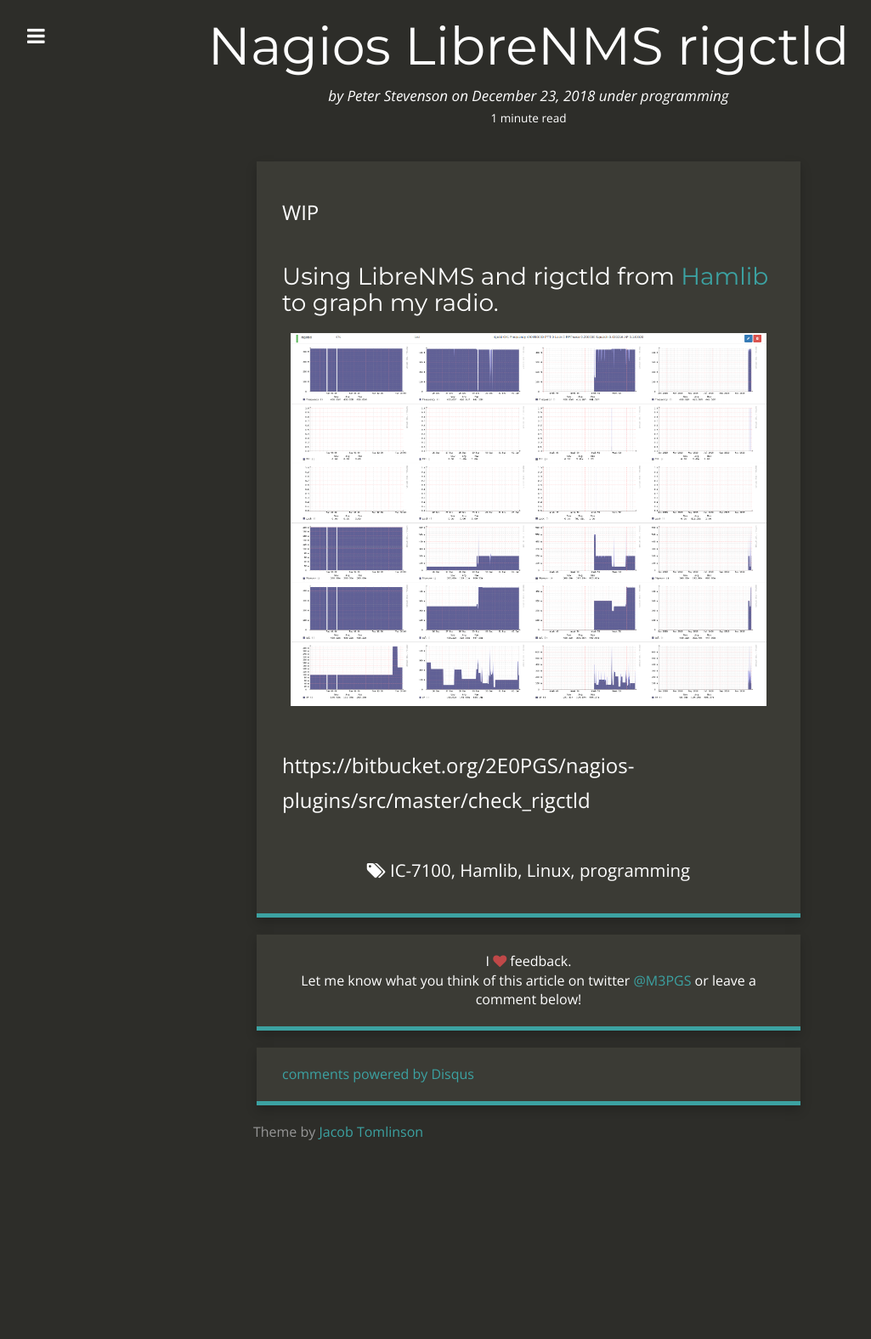
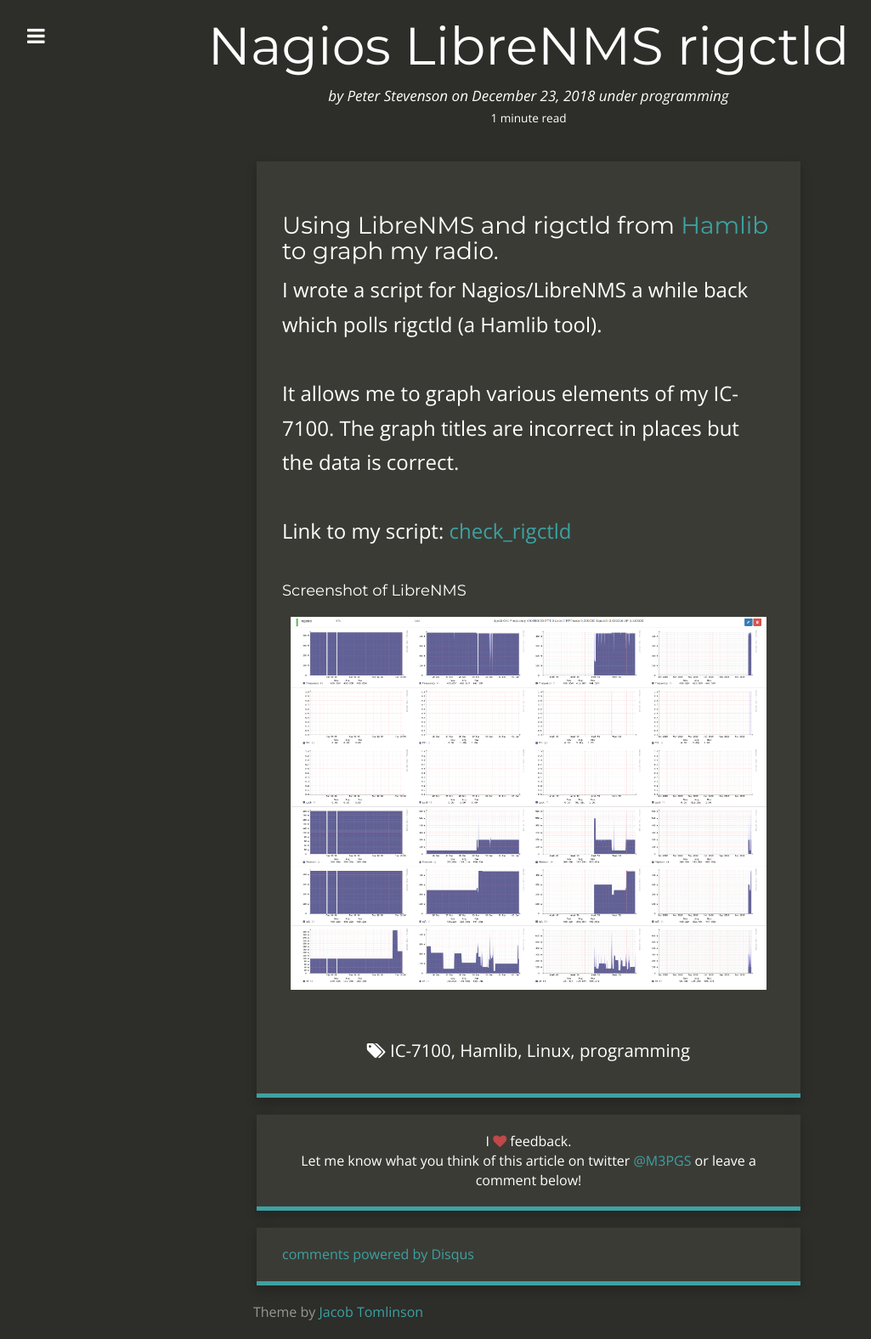
Before and after one commit to 2E0PGS/blog, a Jekyll site: the page built from _posts/2018-12-23-nagios-librenms-rigctld.md, in a window 1280 px wide. Shown: the whole page at 85% size, without its empty margins (18-1043 px from the left). Built offline with Jekyll 4.4.1, drawn with Linux system fonts in a browser that asks for light colours; nearby versions of some CDN libraries; comment, search, counter and statistics services are not loaded; before the commit the page ends 1364 px from its top, so only the background shows below that.

Commit message:
Fix last WIP current post.

```diff
--- a/_posts/2018-12-23-nagios-librenms-rigctld.md
+++ b/_posts/2018-12-23-nagios-librenms-rigctld.md
@@ -13,10 +13,15 @@
  - programming
 ---
 
-WIP
-
 ### Using LibreNMS and rigctld from [Hamlib](https://github.com/Hamlib/Hamlib) to graph my radio.
 
+I wrote a script for Nagios/LibreNMS a while back which polls rigctld (a Hamlib tool).
+
+It allows me to graph various elements of my IC-7100. The graph titles are incorrect in places but the data is correct.
+
+Link to my script: [check_rigctld](https://bitbucket.org/2E0PGS/nagios-plugins/src/master/check_rigctld)
+
+
+#### Screenshot of LibreNMS
+
 ![screenshot](/blog/assets/2018-12-23/nagios-librenms-rigctld-screenshot.png)
-
-https://bitbucket.org/2E0PGS/nagios-plugins/src/master/check_rigctld
```
